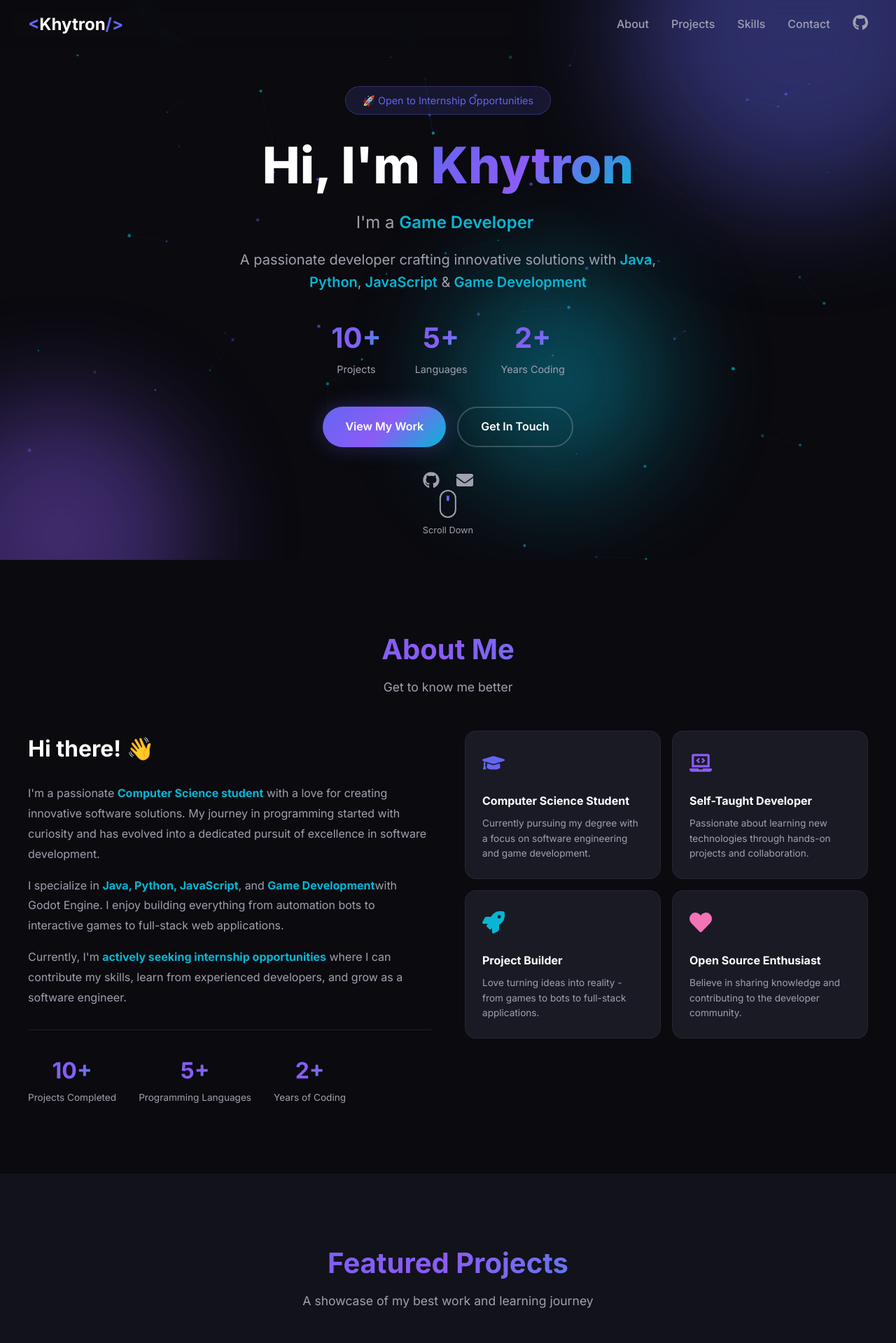
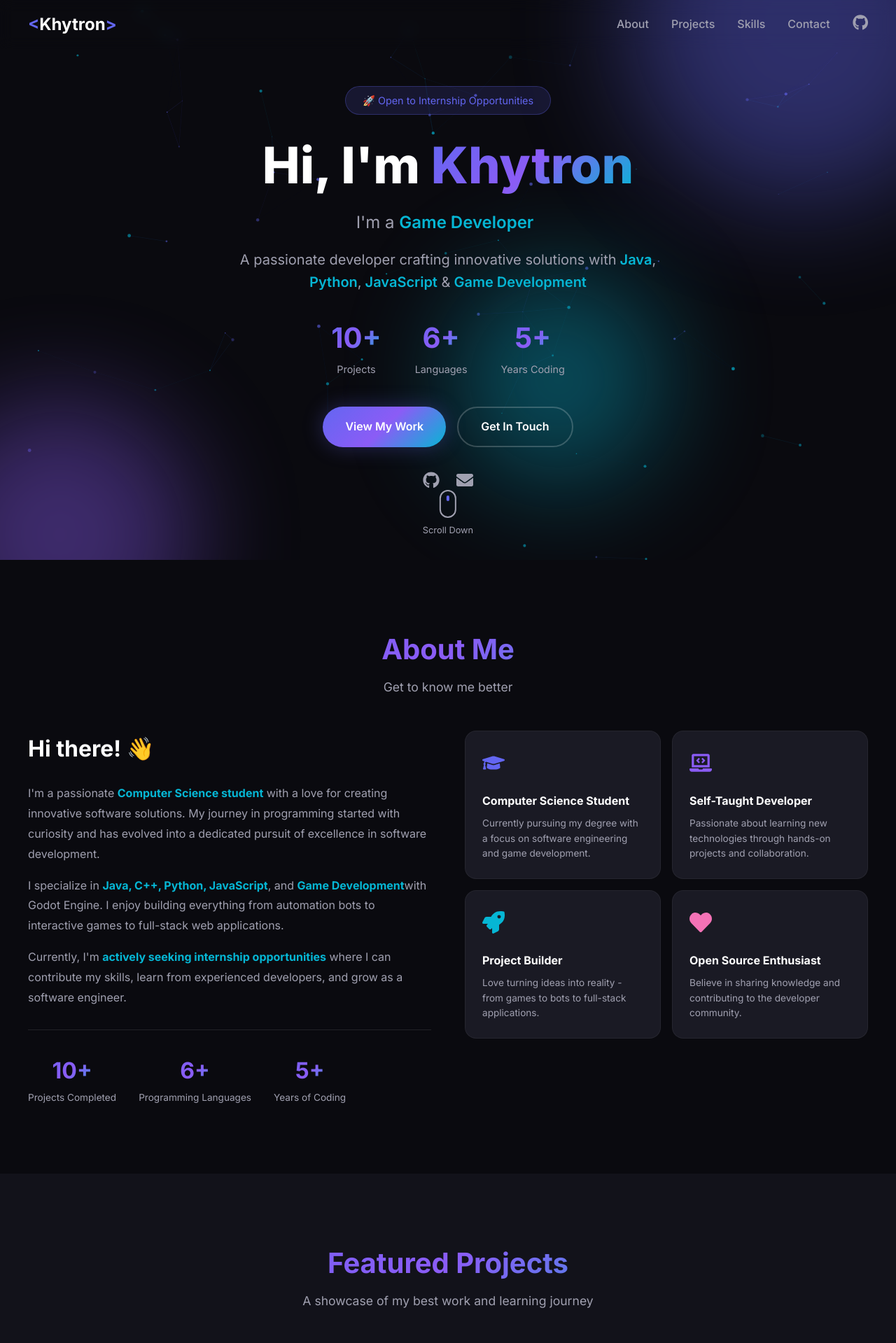
Before and after one commit to Khytron/project-portfolio, a React (Vite) app in the folder portfolio-site/: page / in a window 1280 px wide. Shown: the top 1919 px of the page at 70% size. Built offline with nearby package versions, Linux system fonts and the light colour scheme.

Commit message:
Added <khytron> and </khytron> at the header and footer, updated about me, changed 5+ languages to 6+ langauges, 2+ years of coding to 5+ years of coding for more accurate personal facts

```diff
--- a/portfolio-site/src/App.css
+++ b/portfolio-site/src/App.css
@@ -657,6 +657,20 @@ body {
   align-items: center;
 }
 
+.footer-logo {
+  font-size: 1.5rem;
+  font-weight: 700;
+  color: var(--text-primary);
+  margin-bottom: 0.5rem;
+  opacity: 0.8;
+  transition: var(--transition);
+}
+
+.footer-logo:hover {
+  opacity: 1;
+  transform: translateY(-2px);
+}
+
 .footer p {
   color: var(--text-secondary);
   font-size: 0.9rem;
--- a/portfolio-site/src/components/About.jsx
+++ b/portfolio-site/src/components/About.jsx
@@ -57,7 +57,7 @@ const About = () => {
             and has evolved into a dedicated pursuit of excellence in software development.
           </p>
           <p>
-            I specialize in <strong>Java, Python, JavaScript</strong>, and <strong>Game Development</strong>
+            I specialize in <strong>Java, C++, Python, JavaScript</strong>, and <strong>Game Development</strong>
             with Godot Engine. I enjoy building everything from automation bots to interactive games
             to full-stack web applications.
           </p>
@@ -72,11 +72,11 @@ const About = () => {
               <span className="highlight-text">Projects Completed</span>
             </div>
             <div className="highlight">
-              <span className="highlight-number">5+</span>
+              <span className="highlight-number">6+</span>
               <span className="highlight-text">Programming Languages</span>
             </div>
             <div className="highlight">
-              <span className="highlight-number">2+</span>
+              <span className="highlight-number">5+</span>
               <span className="highlight-text">Years of Coding</span>
             </div>
           </div>
--- a/portfolio-site/src/components/Footer.jsx
+++ b/portfolio-site/src/components/Footer.jsx
@@ -4,6 +4,11 @@ const Footer = () => {
   return (
     <footer className="footer">
       <div className="footer-content">
+        <div className="logo footer-logo">
+          <span className="logo-bracket">&lt;/</span>
+          Khytron
+          <span className="logo-bracket">&gt;</span>
+        </div>
         <p>
           Built with <FaHeart className="heart" /> using <FaReact className="react-icon" /> React
         </p>
--- a/portfolio-site/src/components/Hero.jsx
+++ b/portfolio-site/src/components/Hero.jsx
@@ -70,11 +70,11 @@ const Hero = () => {
             <span className="stat-label">Projects</span>
           </div>
           <div className="stat">
-            <span className="stat-number">5+</span>
+            <span className="stat-number">6+</span>
             <span className="stat-label">Languages</span>
           </div>
           <div className="stat">
-            <span className="stat-number">2+</span>
+            <span className="stat-number">5+</span>
             <span className="stat-label">Years Coding</span>
           </div>
         </motion.div>
--- a/portfolio-site/src/components/Navbar.jsx
+++ b/portfolio-site/src/components/Navbar.jsx
@@ -33,7 +33,7 @@ const Navbar = () => {
         <a href="#" className="logo">
           <span className="logo-bracket">&lt;</span>
           Khytron
-          <span className="logo-bracket">/&gt;</span>
+          <span className="logo-bracket">&gt;</span>
         </a>
 
         <button className="mobile-menu-btn" onClick={toggleMobileMenu}>
```
